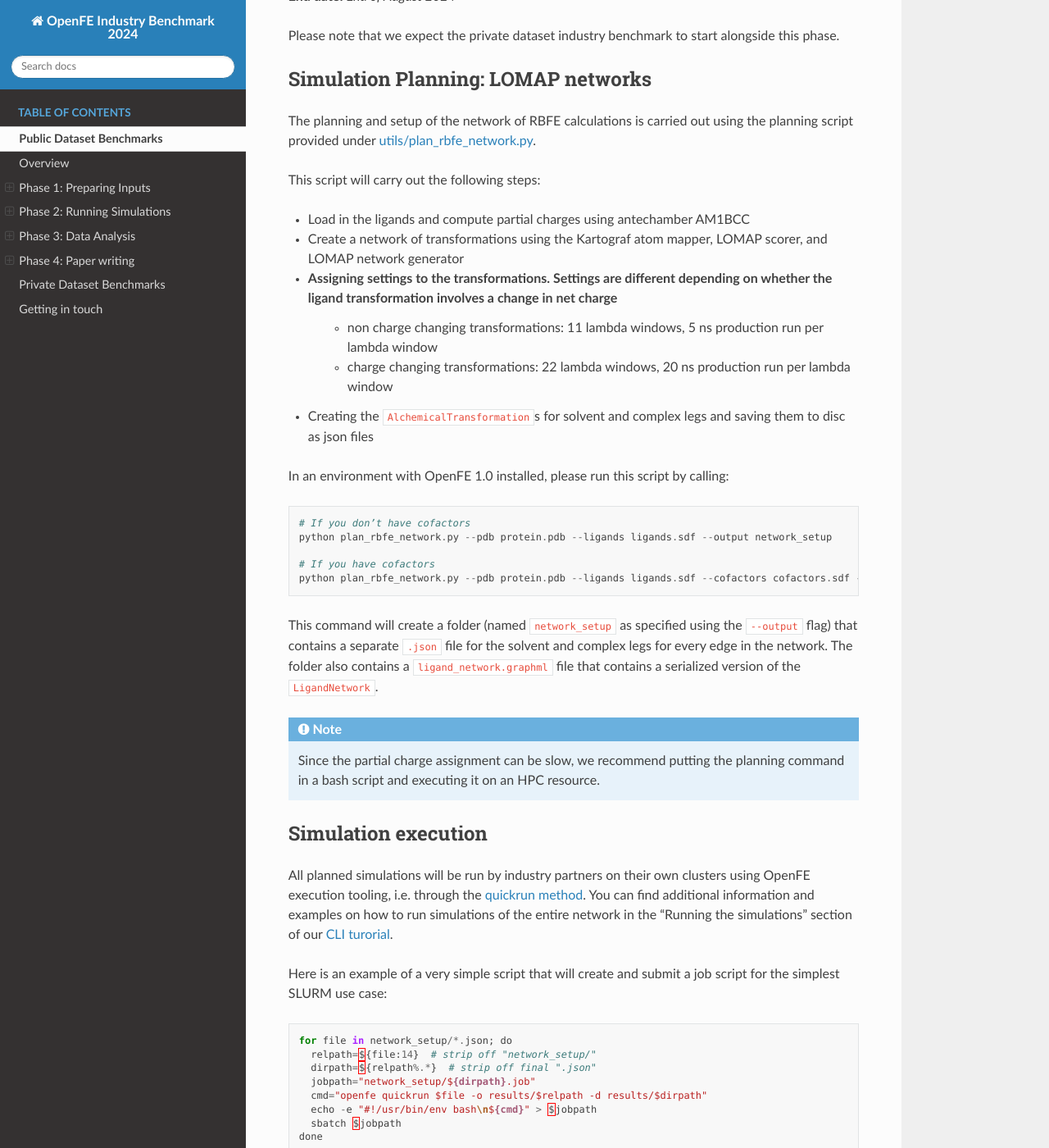
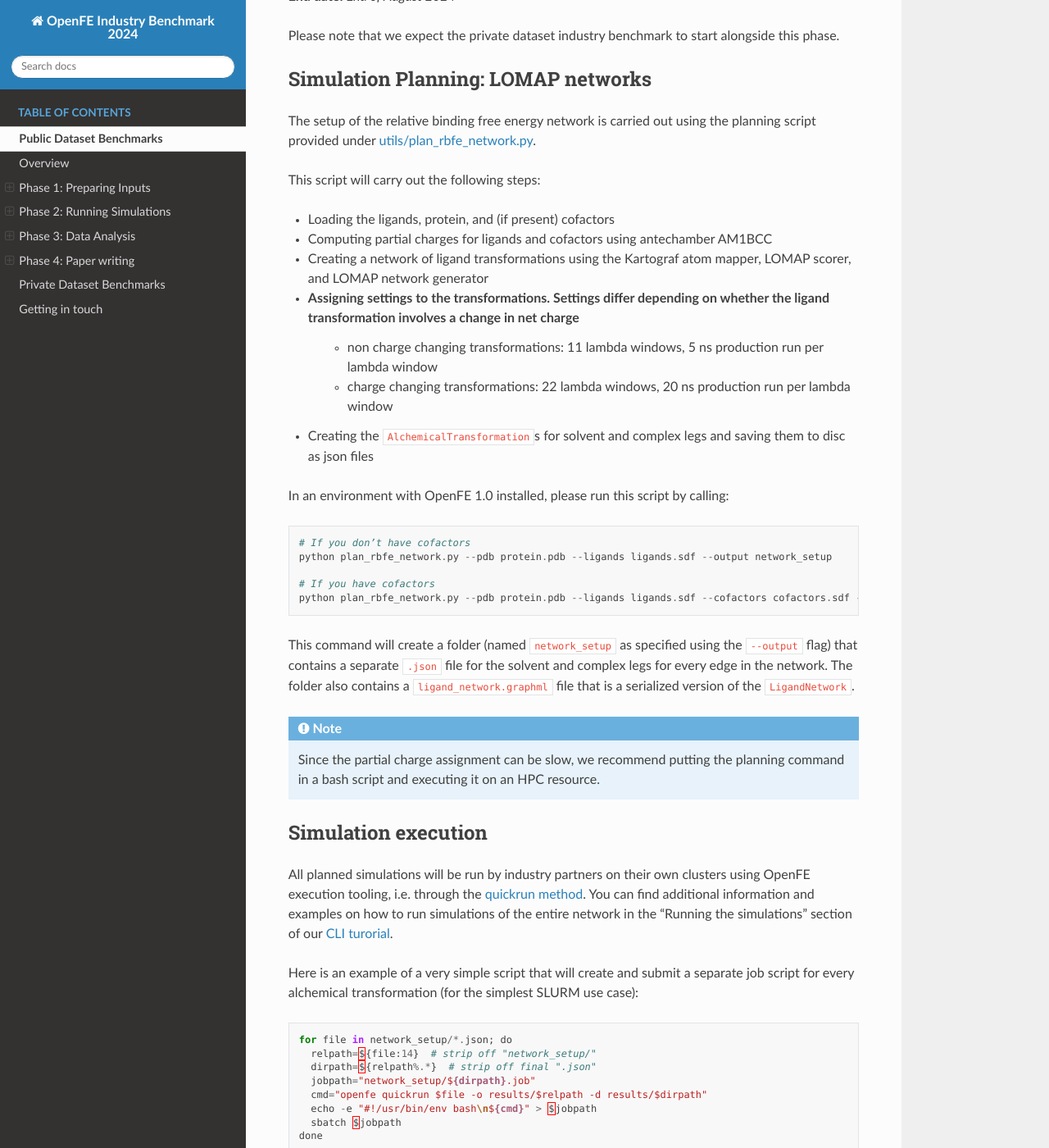
Before and after one commit to OpenFreeEnergy/IndustryBenchmarks2024, a Sphinx documentation site: the page built from docs/source/public/overview.rst, in a window 1280 px wide and 1400 px high, scrolled down 3419 px. Shown: the whole window at 82% size. Built offline with Sphinx 7.4.7 and the Read the Docs theme 2.0.0, drawn with Linux system fonts in a browser that asks for light colours.

Commit message:
Changes run instructions

```diff
--- a/docs/source/public/overview.rst
+++ b/docs/source/public/overview.rst
@@ -136,14 +136,15 @@ Please note that we expect the private dataset industry benchmark to start along
 Simulation Planning: LOMAP networks
 ===================================
 
-The planning and setup of the network of RBFE calculations is carried out using the planning script provided under
+The setup of the relative binding free energy network is carried out using the planning script provided under
 `utils/plan_rbfe_network.py <https://github.com/OpenFreeEnergy/IndustryBenchmarks2024/tree/main/industry_benchmarks/utils/plan_rbfe_network.py>`_.
 
 This script will carry out the following steps:
 
-* Load in the ligands and compute partial charges using antechamber AM1BCC
-* Create a network of transformations using the Kartograf atom mapper, LOMAP scorer, and LOMAP network generator
-* Assigning settings to the transformations. Settings are different depending on whether the ligand transformation involves a change in net charge
+* Loading the ligands, protein, and (if present) cofactors
+* Computing partial charges for ligands and cofactors using antechamber AM1BCC
+* Creating a network of ligand transformations using the Kartograf atom mapper, LOMAP scorer, and LOMAP network generator
+* Assigning settings to the transformations. Settings differ depending on whether the ligand transformation involves a change in net charge
    * non charge changing transformations: 11 lambda windows, 5 ns production run per lambda window
    * charge changing transformations: 22 lambda windows, 20 ns production run per lambda window
 * Creating the ``AlchemicalTransformation``\ s for solvent and complex legs and saving them to disc as json files
@@ -159,7 +160,7 @@ In an environment with OpenFE 1.0 installed, please run this script by calling:
    python plan_rbfe_network.py --pdb protein.pdb --ligands ligands.sdf --cofactors cofactors.sdf --output network_setup
 
 This command will create a folder (named ``network_setup`` as specified using the ``--output`` flag) that contains a separate ``.json`` file for the solvent and complex legs
-for every edge in the network. The folder also contains a ``ligand_network.graphml`` file that contains a serialized version of the ``LigandNetwork``.
+for every edge in the network. The folder also contains a ``ligand_network.graphml`` file that is a serialized version of the ``LigandNetwork``.
 
 .. note::
    Since the partial charge assignment can be slow, we recommend putting the planning command in a bash script and executing it on an HPC resource.
@@ -171,7 +172,7 @@ All planned simulations will be run by industry partners on their own clusters u
 i.e. through the `quickrun method <https://docs.openfree.energy/en/latest/guide/execution/quickrun_execution.html>`_.
 You can find additional information and examples on how to run simulations of the entire network in the "Running the simulations" section of our `CLI turorial <https://docs.openfree.energy/en/latest/tutorials/rbfe_cli_tutorial.html>`_.
 
-Here is an example of a very simple script that will create and submit a job script for the simplest SLURM use case:
+Here is an example of a very simple script that will create and submit a separate job script for every alchemical transformation (for the simplest SLURM use case):
 
 .. code-block:: python
 
```
